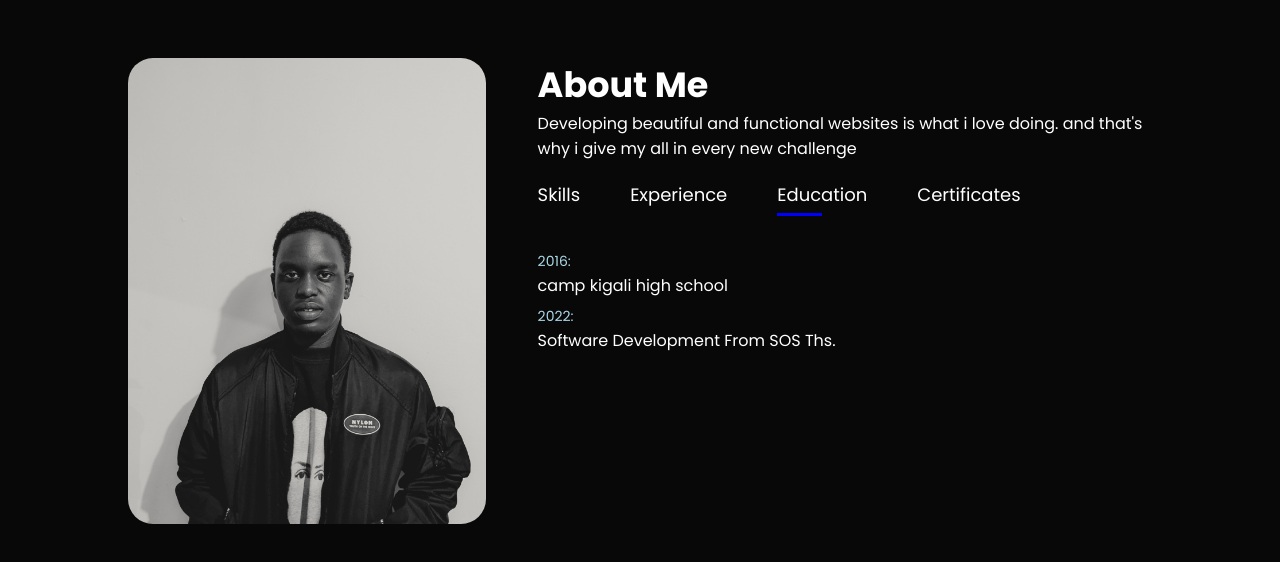
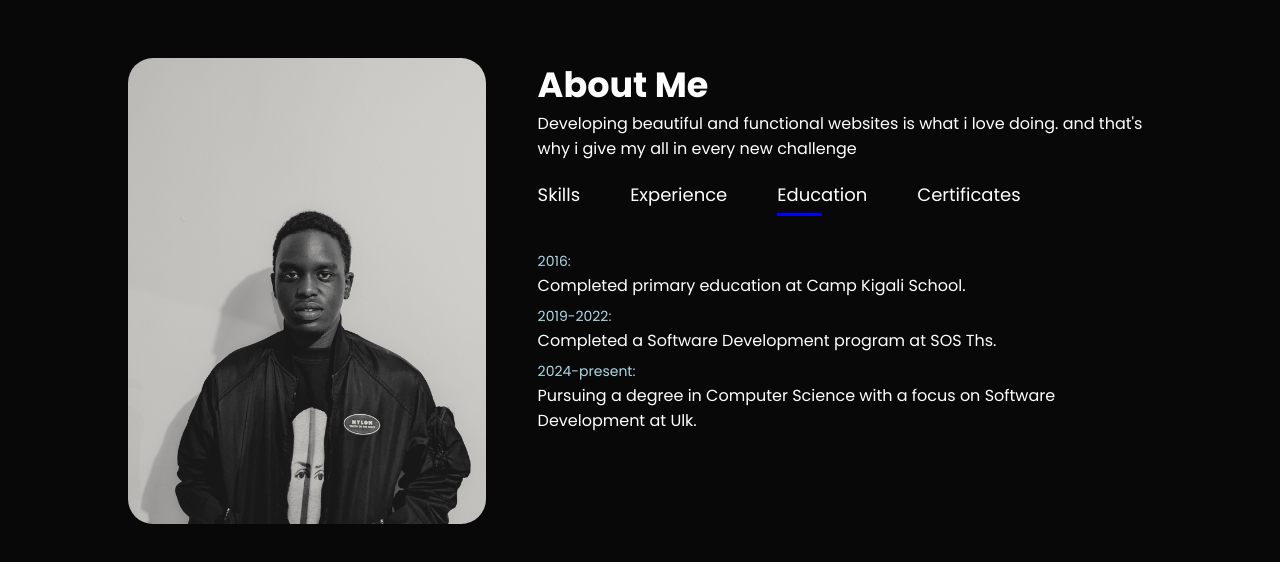
Before and after one commit to Bahizi250/bahizi250.github.io, a plain HTML site: page index.html in a window 1280 px wide. Both pictures are taken after a click on the element "Education". Shown: the part 822-1384 px from the top of the page. Drawn offline with Linux system fonts and the light colour scheme.

Commit message:
index.html

```diff
--- a/index.html
+++ b/index.html
@@ -67,9 +67,10 @@
                 </ul>
             </div>
             <div class="tab-contents" id="Education">
-                <ul>
-                    <li><span>2016:</span><br>camp kigali high school</li>
-                    <li><span>2022:</span><br>Software Development From SOS Ths.</li>
+                 <ul>
+                    <li><span>2016:</span><br>Completed primary education at Camp Kigali School.</li>
+                    <li><span>2019-2022:</span><br>Completed a Software Development program at SOS Ths.</li>
+                    <li><span>2024-present:</span><br>Pursuing a degree in Computer Science with a focus on Software Development at Ulk.</li>
                 </ul>
             </div>
             <div class="tab-contents" id="Certificates">
```
